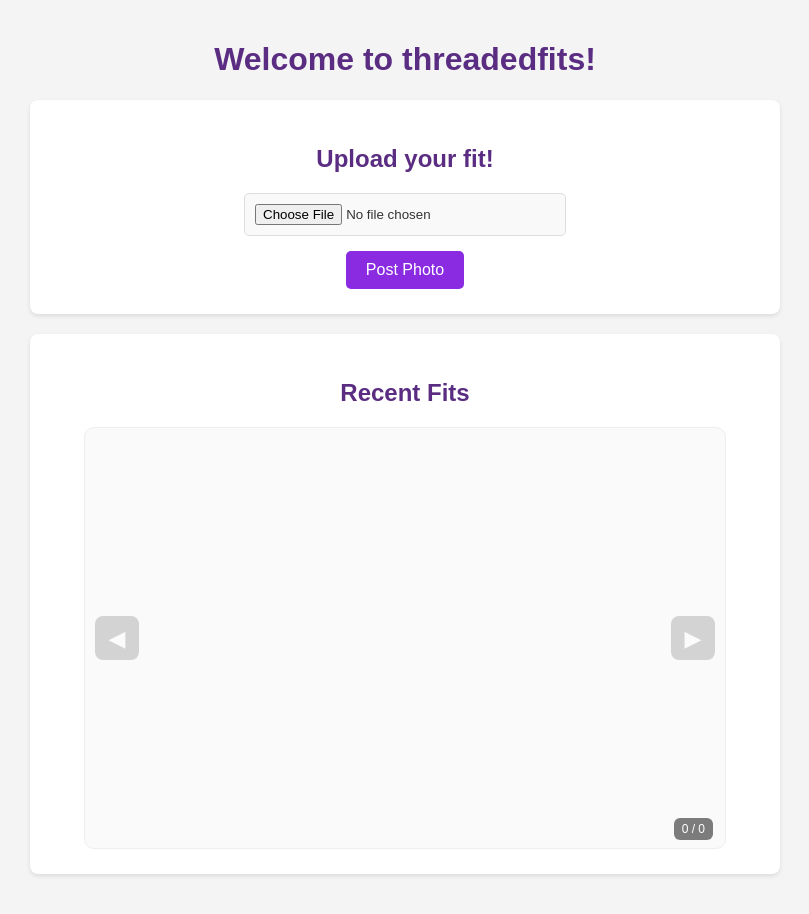
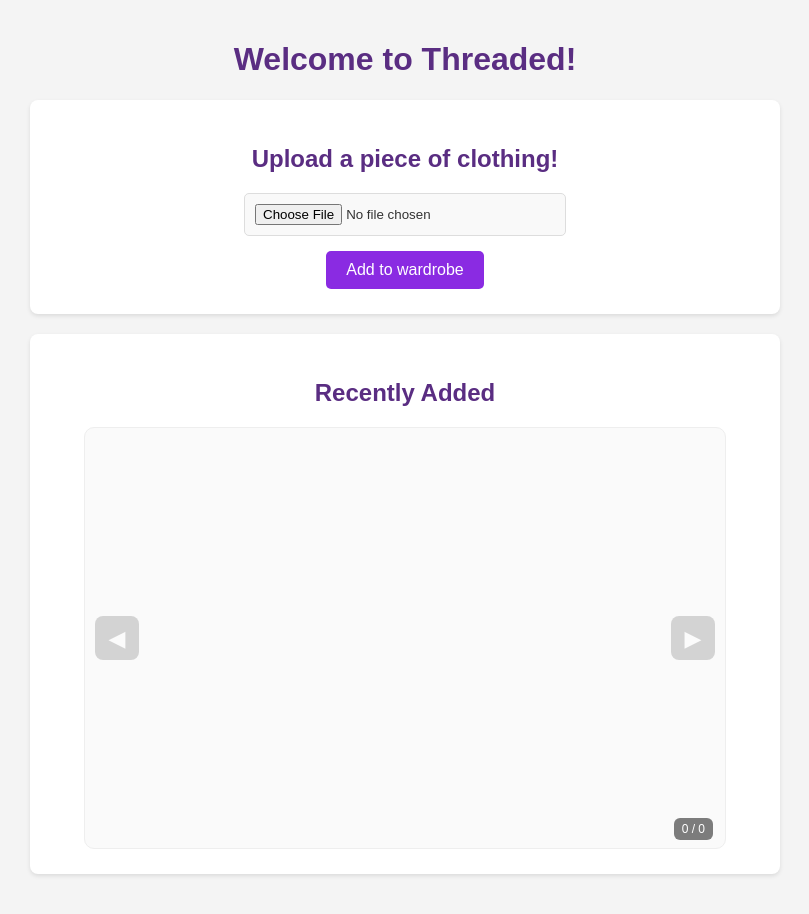
Before and after one commit to michael693215/threaded-HACKUMBC2025, a Flask app: page / in a window 1280 px wide. Shown: the whole page, without its empty margins (235-1044 px from the left). Run offline with Flask 3, Linux system fonts and the light colour scheme.

Commit message:
reworded text boxes

```diff
--- a/templates/index.html
+++ b/templates/index.html
@@ -94,18 +94,18 @@
   </style>
 </head>
 <body>
-  <h1>Welcome to threadedfits!</h1>
+  <h1>Welcome to Threaded!</h1>
 
   <div class="upload-section">
-    <h2>Upload your fit!</h2>
+    <h2>Upload a piece of clothing!</h2>
     <form id="uploadForm" enctype="multipart/form-data">
       <input type="file" id="photoUpload" name="photo" accept="image/*" />
-      <button type="submit">Post Photo</button>
+      <button type="submit">Add to wardrobe</button>
     </form>
   </div>
 
   <div class="posts-section">
-    <h2>Recent Fits</h2>
+    <h2>Recently Added</h2>
 
     <!-- Carousel -->
     <div class="carousel" id="carousel">
@@ -172,13 +172,13 @@
     prevBtn.addEventListener('click', showPrev);
     nextBtn.addEventListener('click', showNext);
 
-    // Optional: arrow key support
+    // arrow key support
     window.addEventListener('keydown', (e) => {
       if (e.key === 'ArrowLeft') showPrev();
       if (e.key === 'ArrowRight') showNext();
     });
 
-    // Handle uploads (client-side preview)
+    // Handle uploads
     uploadForm.addEventListener('submit', function (event) {
       event.preventDefault();
       const file = fileInput.files[0];
```
